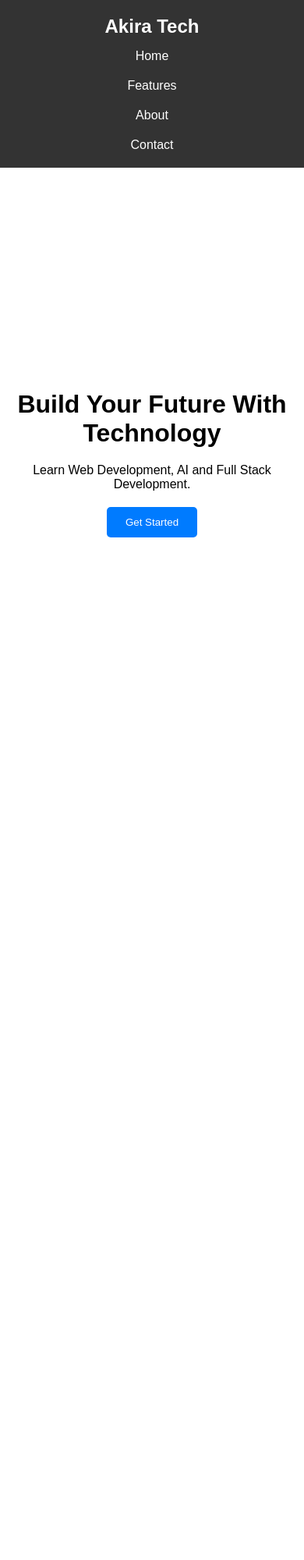
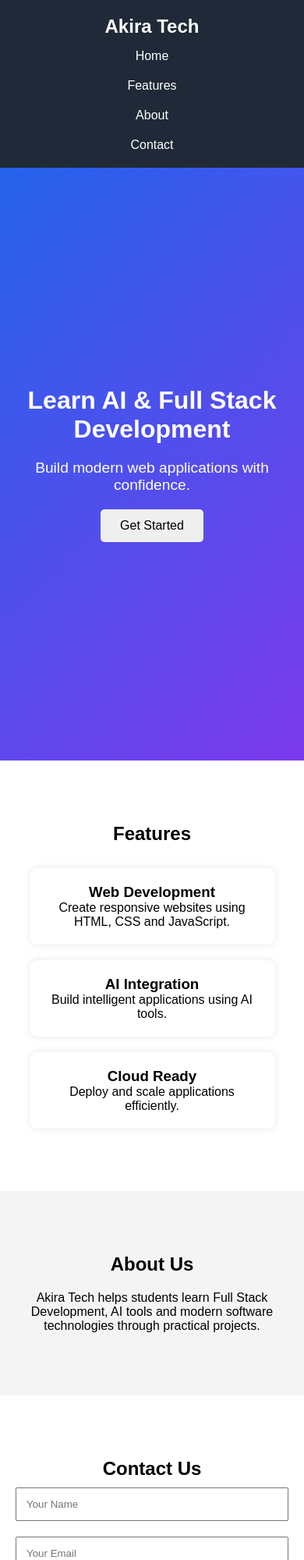
Before and after one commit to JayaAbinaya-19/responsive-landind-page, a plain HTML site: page index.html in a window 390 px wide. Shown: the top 2000 px of the page at 78% size. Before the commit the page ends 975 px from the top, so only its background shows below. Drawn offline with Linux system fonts and the light colour scheme.

Commit message:
Added complete responsive landing page

```diff
--- a/index.html
+++ b/index.html
@@ -3,38 +3,75 @@
 <head>
     <meta charset="UTF-8">
     <meta name="viewport" content="width=device-width, initial-scale=1.0">
-    <title>Landing Page</title>
-
+    <title>Akira Tech Landing Page</title>
     <link rel="stylesheet" href="style.css">
 </head>
 <body>
 
-    <header>
-        <nav>
-            <h2>Akira Tech</h2>
+    <nav>
+        <div class="logo">Akira Tech</div>
 
-            <ul>
-                <li><a href="#">Home</a></li>
-                <li><a href="#">Features</a></li>
-                <li><a href="#">About</a></li>
-                <li><a href="#">Contact</a></li>
-            </ul>
-        </nav>
-    </header>
+        <ul>
+            <li><a href="#home">Home</a></li>
+            <li><a href="#features">Features</a></li>
+            <li><a href="#about">About</a></li>
+            <li><a href="#contact">Contact</a></li>
+        </ul>
+    </nav>
 
-    <section class="hero">
+    <section id="home" class="hero">
+        <h1>Learn AI & Full Stack Development</h1>
+        <p>Build modern web applications with confidence.</p>
+        <button id="startBtn">Get Started</button>
+    </section>
 
-        <h1>Build Your Future With Technology</h1>
+    <section id="features" class="features">
+        <h2>Features</h2>
+
+        <div class="feature-container">
+
+            <div class="card">
+                <h3>Web Development</h3>
+                <p>Create responsive websites using HTML, CSS and JavaScript.</p>
+            </div>
+
+            <div class="card">
+                <h3>AI Integration</h3>
+                <p>Build intelligent applications using AI tools.</p>
+            </div>
+
+            <div class="card">
+                <h3>Cloud Ready</h3>
+                <p>Deploy and scale applications efficiently.</p>
+            </div>
+
+        </div>
+    </section>
+
+    <section id="about" class="about">
+        <h2>About Us</h2>
 
         <p>
-            Learn Web Development, AI and Full Stack Development.
+            Akira Tech helps students learn Full Stack Development,
+            AI tools and modern software technologies through
+            practical projects.
         </p>
+    </section>
 
-        <button id="btn">
-            Get Started
-        </button>
+    <section id="contact" class="contact">
+        <h2>Contact Us</h2>
 
+        <form>
+            <input type="text" placeholder="Your Name">
+            <input type="email" placeholder="Your Email">
+            <textarea placeholder="Your Message"></textarea>
+            <button type="submit">Send Message</button>
+        </form>
     </section>
+
+    <footer>
+        <p>© 2026 Akira Tech. All Rights Reserved.</p>
+    </footer>
 
     <script src="script.js"></script>
 
--- a/script.js
+++ b/script.js
@@ -1,4 +1,4 @@
-const button = document.getElementById("btn");
+const button = document.getElementById("startBtn");
 
 button.addEventListener("click", () => {
     alert("Welcome to Akira Tech!");
--- a/style.css
+++ b/style.css
@@ -2,24 +2,30 @@
     margin:0;
     padding:0;
     box-sizing:border-box;
+    font-family:Arial,sans-serif;
 }
 
-body{
-    font-family:Arial, sans-serif;
+html{
+    scroll-behavior:smooth;
 }
 
 nav{
+    background:#1f2937;
+    color:white;
     display:flex;
     justify-content:space-between;
     align-items:center;
     padding:20px 50px;
-    background:#333;
-    color:white;
+}
+
+.logo{
+    font-size:24px;
+    font-weight:bold;
 }
 
 nav ul{
+    list-style:none;
     display:flex;
-    list-style:none;
     gap:20px;
 }
 
@@ -30,6 +36,8 @@ nav a{
 
 .hero{
     height:90vh;
+    background:linear-gradient(135deg,#2563eb,#7c3aed);
+    color:white;
     display:flex;
     flex-direction:column;
     justify-content:center;
@@ -40,20 +48,86 @@ nav a{
 
 .hero h1{
     font-size:3rem;
+    margin-bottom:20px;
 }
 
 .hero p{
-    margin:20px 0;
+    font-size:1.2rem;
+    margin-bottom:20px;
 }
 
-button{
-    padding:12px 24px;
+.hero button{
+    padding:12px 25px;
     border:none;
-    background:#007bff;
+    border-radius:5px;
+    cursor:pointer;
+    font-size:16px;
+}
+
+.features{
+    padding:80px 20px;
+    text-align:center;
+}
+
+.feature-container{
+    display:flex;
+    justify-content:center;
+    gap:20px;
+    margin-top:30px;
+    flex-wrap:wrap;
+}
+
+.card{
+    width:300px;
+    padding:20px;
+    border-radius:10px;
+    box-shadow:0 0 10px rgba(0,0,0,0.1);
+}
+
+.about{
+    background:#f4f4f4;
+    padding:80px 20px;
+    text-align:center;
+}
+
+.about p{
+    max-width:700px;
+    margin:auto;
+    margin-top:20px;
+}
+
+.contact{
+    padding:80px 20px;
+    text-align:center;
+}
+
+form{
+    max-width:500px;
+    margin:auto;
+}
+
+input,
+textarea{
+    width:100%;
+    padding:12px;
+    margin:10px 0;
+}
+
+.contact button{
+    padding:12px 25px;
+    background:#2563eb;
     color:white;
+    border:none;
     cursor:pointer;
-    border-radius:5px;
 }
+
+footer{
+    background:#1f2937;
+    color:white;
+    text-align:center;
+    padding:20px;
+}
+
 @media(max-width:768px){
 
     nav{
@@ -69,4 +143,8 @@ button{
     .hero h1{
         font-size:2rem;
     }
+
+    .card{
+        width:90%;
+    }
 }
```
